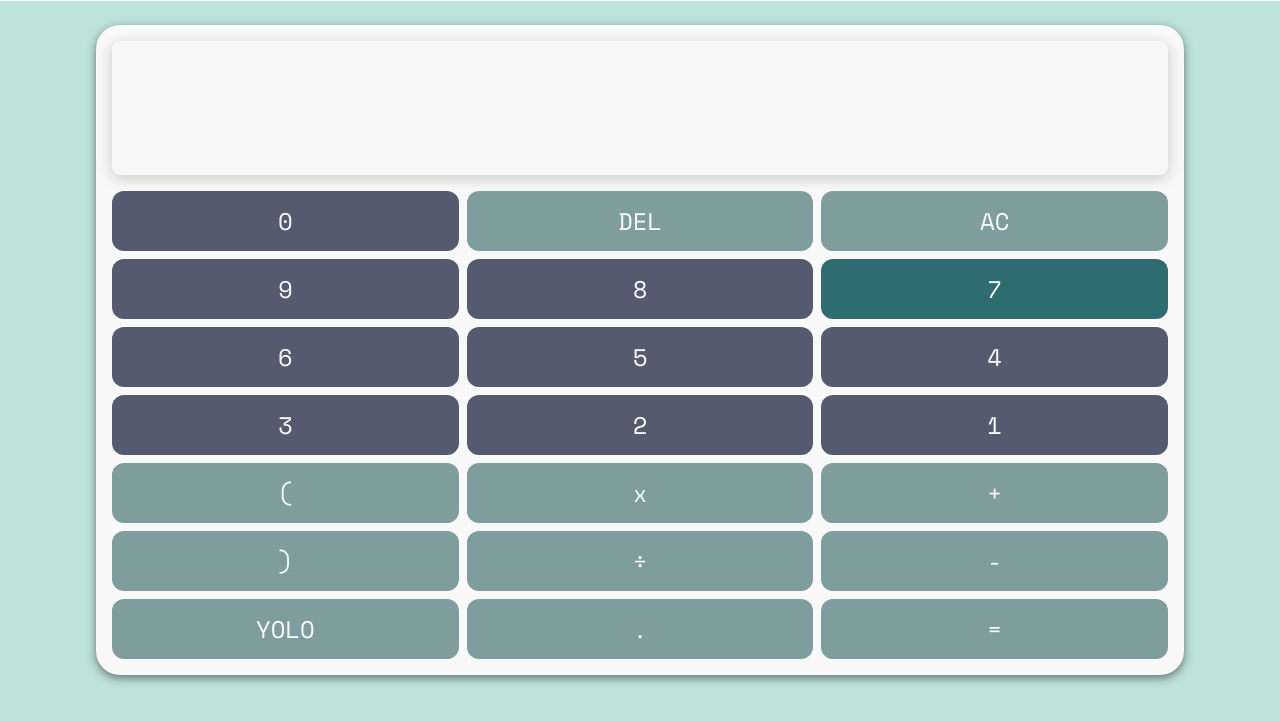
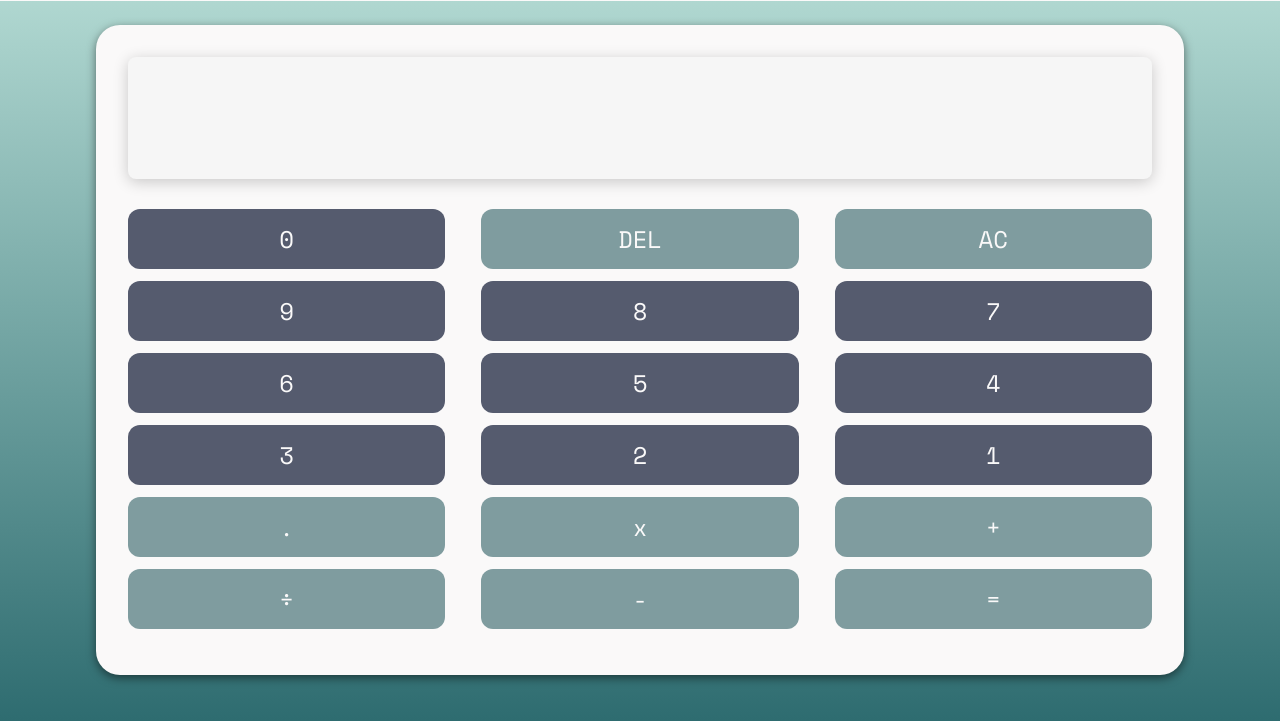
Before and after one commit to MatejGroombridge/Calculator-App, a plain HTML site: page index.html in a window 1280 px wide. Shown: the part 79-800 px from the top of the page. Drawn offline with nearby package versions, Linux system fonts and the light colour scheme.

Commit message:
UI Updates
Fixed some of the UI elements and fixed number rounding

```diff
--- a/css/_defaults.scss
+++ b/css/_defaults.scss
@@ -66,7 +66,7 @@ select {
 .btn {
   display: flex;
   border-radius: 0.5em;
-  background-color: var(--secondary);
+  background: var(--secondary);
   justify-content: center;
   align-items: center;
   padding: 0.5em;
@@ -74,11 +74,6 @@ select {
   font-size: 1.5em;
   color: var(--white);
   border: none;
-}
-
-.btn:hover {
-  background: var(--medium-light);
-  color: var(--secondary);
 }
 
 .special-btn {
--- a/css/style.scss
+++ b/css/style.scss
@@ -12,9 +12,11 @@
 }
 
 body {
-  background: var(--medium-light);
   height: 100vh;
   width: 100vw;
+  background: linear-gradient(#bee3db 0%, #2e6c70 100%);
+  background-color: #2e6c70;
+  background-repeat: no-repeat;
 
   display: flex;
   align-items: center;
@@ -37,7 +39,6 @@ header {
   width: 100%;
 
   background: var(--white);
-  // box-shadow: 0px 3px 10px rgba(var(--color: #000000, var(--alpha: 0.05);
 
   .nav-links ul {
     list-style: none;
@@ -72,15 +73,16 @@ section {
     position: absolute;
     flex-direction: column;
     justify-content: space-between;
+    align-items: center;
 
     width: 85%;
-    height: 85%;
+    height: 100%;
     min-height: 600px;
     max-height: 650px;
     margin-top: 4em;
 
     border-radius: 1.5em;
-    padding: 1em;
+    padding: 2em;
     background: var(--white);
 
     box-shadow: 0px 3px 10px rgba($color: #000000, $alpha: 0.5);
@@ -93,9 +95,11 @@ section {
       background: var(--light);
       padding: 1em;
       border-radius: 0.5em;
-      height: 20vh;
+      height: 50vh;
       min-height: 120px;
       margin-bottom: 1em;
+
+      width: 100%;
 
       box-shadow: 0px 3px 15px rgba($color: #000000, $alpha: 0.2);
 
@@ -106,10 +110,18 @@ section {
     }
 
     .buttons {
-      display: grid;
-      grid-template-columns: 1fr 1fr 1fr;
-      gap: 0.5em;
+      display: flex;
+      flex-direction: row;
+      flex-wrap: wrap;
       width: 100%;
+      height: 100%;
+      margin: 0.5em;
+      justify-content: space-between;
+
+      .btn {
+        width: 31%;
+        margin: 0.25em 0;
+      }
     }
   }
 }
--- a/index.html
+++ b/index.html
@@ -33,21 +33,21 @@
         <button data-clear class="btn special-btn clears">AC</button>
         <button data-number class="btn">9</button>
         <button data-number class="btn">8</button>
-        <button data-number class="btn active-btn">7</button>
+        <button data-number class="btn">7</button>
         <button data-number class="btn">6</button>
         <button data-number class="btn">5</button>
         <button data-number class="btn">4</button>
         <button data-number class="btn">3</button>
         <button data-number class="btn">2</button>
         <button data-number class="btn">1</button>
-        <button data-number class="btn special-btn">(</button>
+        <!-- <button data-number class="btn special-btn">(</button> -->
+        <button data-number class="btn special-btn">.</button>
         <button data-operation class="btn special-btn">x</button>
         <button data-operation class="btn special-btn">+</button>
-        <button data-number class="btn special-btn">)</button>
+        <!-- <button data-number class="btn special-btn">)</button> -->
         <button data-operation class="btn special-btn">÷</button>
         <button data-operation class="btn special-btn">-</button>
-        <button class="btn special-btn">YOLO</button>
-        <button data-number class="btn special-btn">.</button>
+        <!-- <button class="btn special-btn">YOLO</button> -->
         <button data-equals class="btn special-btn">=</button>
       </div>
     </div>
--- a/js/app.js
+++ b/js/app.js
@@ -54,13 +54,15 @@ class Calculator {
                 console.log('invalid operation')
         }
 
+        computation = (Math.round(computation * 1000) / 1000)
+
         this.currentOperand = computation
         this.operation = undefined
         this.previousOperand = ''
     }
 
     getDisplayNumber (number) {
-        const stringNum = number.toString()
+        const stringNum = (Math.round(number * 100000) / 100000).toString()
         const intDigits = parseFloat(stringNum.split('.')[0])
         const decimalDigits = stringNum.split('.')[1]
 
```
Also changed, not shown: css/style.css, 1 other file.
